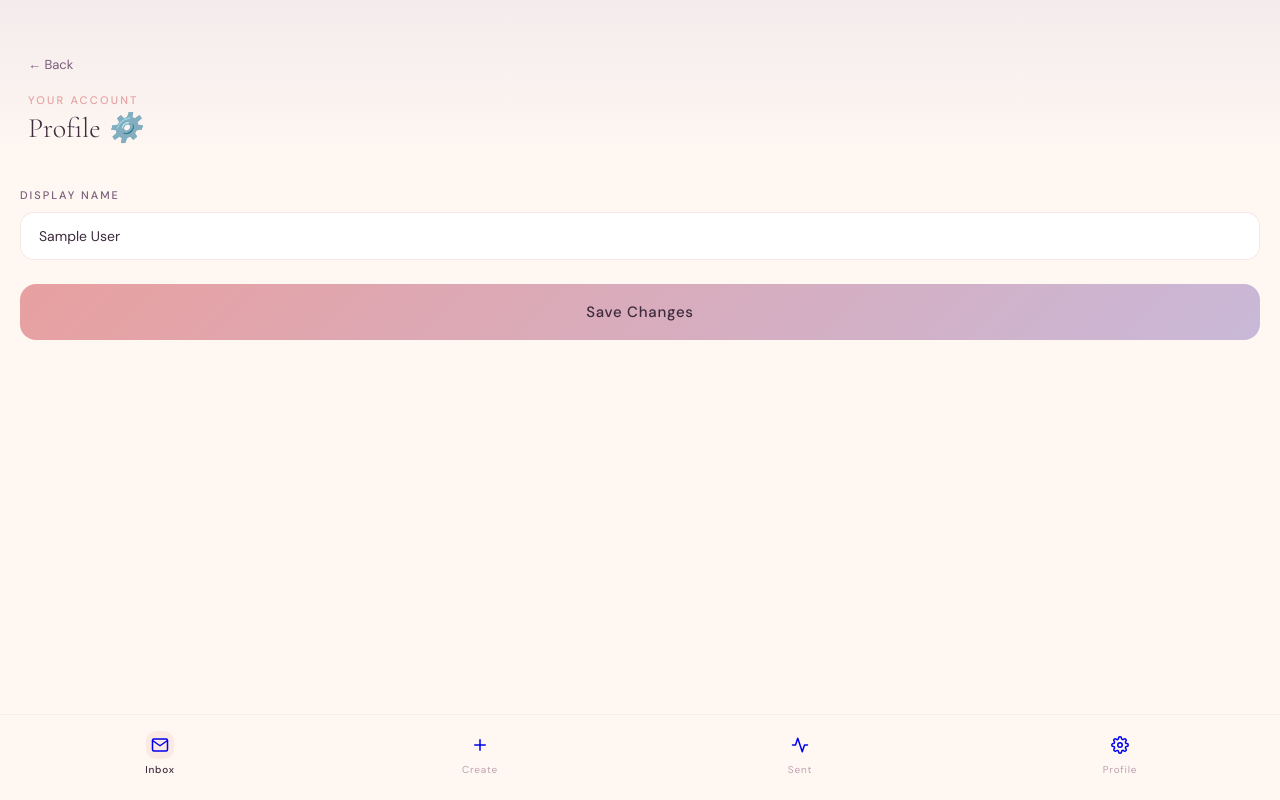
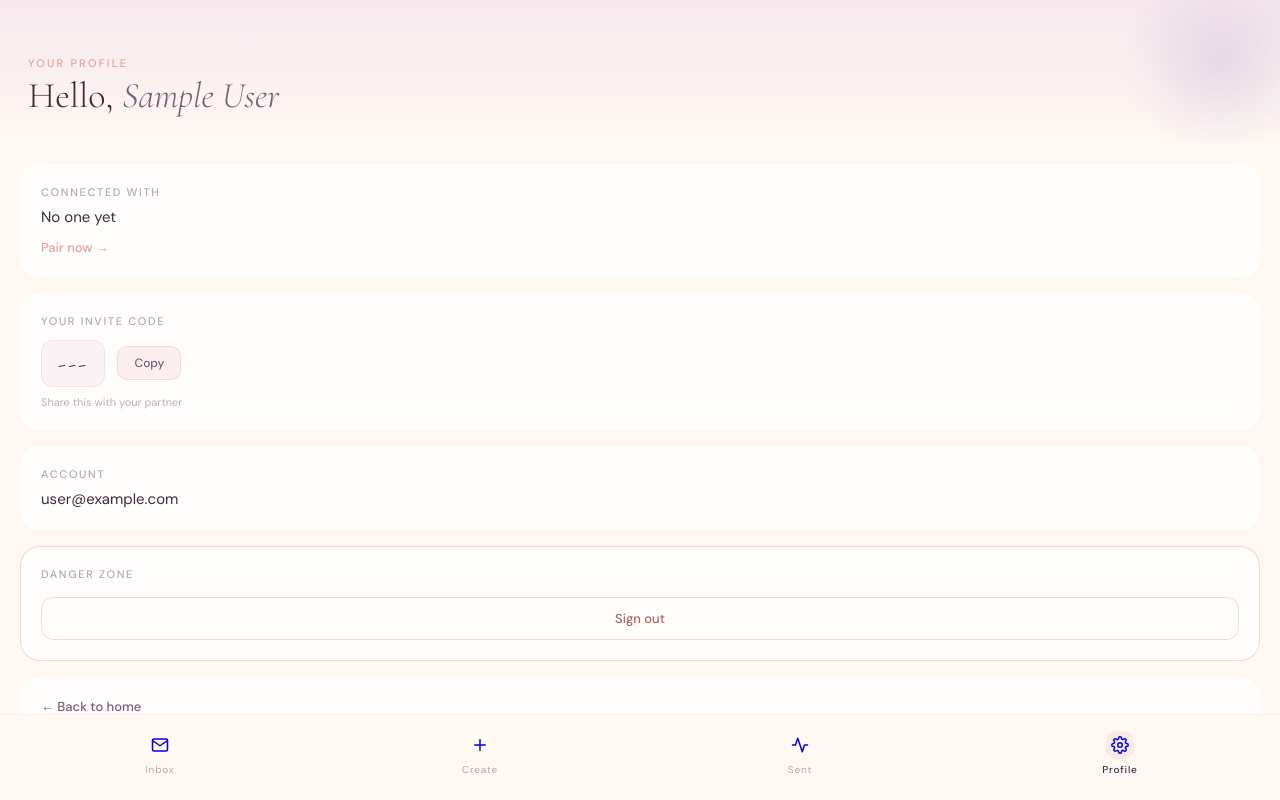
Before and after one commit to TripleAze/habibty, a Next.js app: page /profile in a window 1280 px wide. Built offline with nearby package versions, Linux system fonts and the light colour scheme; no server answers; the database is empty; sample sign-in values are in the browser's storage.

Commit message:
refactor: redesign profile page to display partner status, invite code, and account management options

```diff
--- a/app/profile/page.tsx
+++ b/app/profile/page.tsx
@@ -1,88 +1,69 @@
 'use client';
 
-import { useState, useEffect } from 'react';
+import { useEffect, useState, useCallback } from 'react';
 import Link from 'next/link';
 import { useRouter } from 'next/navigation';
-import { onAuthStateChanged, updateProfile } from 'firebase/auth';
-import { doc, getDoc, setDoc } from 'firebase/firestore';
+import { signOut, onAuthStateChanged } from 'firebase/auth';
+import { doc, getDoc } from 'firebase/firestore';
 import { auth, db } from '@/lib/firebase';
 import BottomNav from '@/components/BottomNav';
 
 export default function ProfilePage() {
   const router = useRouter();
+  const [displayName, setDisplayName] = useState('');
+  const [email, setEmail] = useState('');
+  const [inviteCode, setInviteCode] = useState('');
+  const [partnerName, setPartnerName] = useState('');
   const [checking, setChecking] = useState(true);
-  const [user, setUser] = useState<any>(null);
-
-  const [displayName, setDisplayName] = useState('');
-  const [saving, setSaving] = useState(false);
-  const [toast, setToast] = useState('');
-  const [error, setError] = useState('');
+  const [showSignOutConfirm, setShowSignOutConfirm] = useState(false);
 
   useEffect(() => {
     if (!auth) { setChecking(false); return; }
-    const unsub = onAuthStateChanged(auth, async (currentUser) => {
-      if (!currentUser) {
+    const unsub = onAuthStateChanged(auth, async (user) => {
+      if (!user) {
         router.replace('/auth');
-      } else {
-        setUser(currentUser);
-        // Fetch from Firestore to get custom name, otherwise use Auth name
-        try {
-          const userDoc = await getDoc(doc(db, 'users', currentUser.uid));
-          if (userDoc.exists() && userDoc.data().displayName) {
-            setDisplayName(userDoc.data().displayName);
-          } else {
-            setDisplayName(currentUser.displayName || '');
+        return;
+      }
+      setDisplayName(user.displayName || 'Your name');
+      setEmail(user.email || '');
+
+      const userSnap = await getDoc(doc(db, 'users', user.uid));
+      if (userSnap.exists()) {
+        const data = userSnap.data();
+        setInviteCode(data.inviteCode || '');
+
+        if (data.partnerId) {
+          const partnerSnap = await getDoc(doc(db, 'users', data.partnerId));
+          if (partnerSnap.exists()) {
+            setPartnerName(partnerSnap.data().displayName || 'your partner');
           }
-        } catch (err) {
-          console.error("Error fetching user document:", err);
-          setDisplayName(currentUser.displayName || '');
         }
-        setChecking(false);
       }
+      setChecking(false);
     });
     return () => unsub();
   }, [router]);
 
-  const showToast = (msg: string) => {
-    setToast(msg);
-    setTimeout(() => setToast(''), 3000);
-  };
+  const handleSignOut = useCallback(async () => {
+    if (!auth) return;
+    try {
+      await signOut(auth);
+      router.replace('/');
+    } catch (err) {
+      console.error('Sign out error:', err);
+    }
+  }, [router]);
 
-  const handleSave = async (e: React.FormEvent) => {
-    e.preventDefault();
-    if (!user) return;
-    if (!displayName.trim()) {
-      setError("Display name cannot be empty");
-      return;
-    }
-
-    setSaving(true);
-    setError('');
-
-    try {
-      // 1. Update Firebase Auth Profile
-      await updateProfile(user, { displayName: displayName.trim() });
-
-      // 2. Update Firestore Document
-      await setDoc(doc(db, 'users', user.uid), {
-        displayName: displayName.trim()
-      }, { merge: true });
-
-      showToast('Profile updated successfully ✨');
-    } catch (err: any) {
-      console.error("Error updating profile:", err);
-      setError(err.message || 'Failed to update profile');
-    } finally {
-      setSaving(false);
-    }
-  };
+  const copyCode = useCallback(() => {
+    navigator.clipboard.writeText(inviteCode);
+  }, [inviteCode]);
 
   if (checking) {
     return (
       <div className="app-container">
         <div className="loading-state">
           <div className="loading-spinner" />
-          <p>Loading profile... 🌸</p>
+          <p>Loading profile... </p>
         </div>
       </div>
     );
@@ -90,41 +71,242 @@ export default function ProfilePage() {
 
   return (
     <div className="app-container">
-      <div className="sched-header">
-        <Link href="/" className="back-btn">← Back</Link>
-        <p className="home-label">Your account</p>
-        <h1 className="home-title" style={{ fontSize: '28px' }}>
-          Profile <span>⚙️</span>
+      <div className="home-header">
+        <p className="home-label">Your profile</p>
+        <h1 className="home-title">
+          Hello, <span>{displayName}</span>
         </h1>
       </div>
 
-      <form className="form-body" onSubmit={handleSave}>
-        <div className="form-group">
-          <label className="form-label">Display Name</label>
-          <input
-            className="form-input"
-            type="text"
-            placeholder="What should your partner call you?"
-            value={displayName}
-            onChange={(e) => setDisplayName(e.target.value)}
-          />
+      <div className="profile-content">
+        {/* Partner Card */}
+        <div className="profile-card">
+          <div className="profile-section">
+            <span className="profile-label">Connected with</span>
+            <span className="profile-value">{partnerName || 'No one yet'}</span>
+            {!partnerName && (
+              <Link href="/pair" className="profile-action">
+                Pair now →
+              </Link>
+            )}
+          </div>
         </div>
 
-        {error && <p style={{ color: '#c0706a', fontSize: '14px', marginBottom: '16px' }}>{error}</p>}
+        {/* Invite Code Card */}
+        <div className="profile-card">
+          <div className="profile-section">
+            <span className="profile-label">Your invite code</span>
+            <div className="code-display">
+              <span className="code-text">{inviteCode || '---'}</span>
+              <button className="code-copy" onClick={copyCode} type="button">
+                Copy
+              </button>
+            </div>
+            <span className="profile-hint">Share this with your partner</span>
+          </div>
+        </div>
 
-        <button
-          type="submit"
-          className="btn-send"
-          disabled={saving}
-          style={{ marginTop: 'auto' }}
-        >
-          {saving ? 'Saving...' : 'Save Changes'}
-        </button>
-      </form>
+        {/* Account Card */}
+        <div className="profile-card">
+          <div className="profile-section">
+            <span className="profile-label">Account</span>
+            <span className="profile-value">{email}</span>
+          </div>
+        </div>
 
-      {toast && <div className={`toast ${toast ? 'show' : ''}`}>{toast}</div>}
+        {/* Sign Out Card */}
+        <div className="profile-card danger">
+          <div className="profile-section">
+            <span className="profile-label">Danger zone</span>
+            {!showSignOutConfirm ? (
+              <button
+                className="btn-signout"
+                onClick={() => setShowSignOutConfirm(true)}
+                type="button"
+              >
+                Sign out
+              </button>
+            ) : (
+              <div className="signout-confirm">
+                <p>Are you sure?</p>
+                <div className="signout-actions">
+                  <button
+                    className="btn-cancel"
+                    onClick={() => setShowSignOutConfirm(false)}
+                    type="button"
+                  >
+                    Cancel
+                  </button>
+                  <button
+                    className="btn-confirm"
+                    onClick={handleSignOut}
+                    type="button"
+                  >
+                    Sign out
+                  </button>
+                </div>
+              </div>
+            )}
+          </div>
+        </div>
 
-      <BottomNav activeTab="inbox" />
+        {/* Back to Home */}
+        <div className="profile-card">
+          <div className="profile-section">
+            <Link href="/" className="profile-action-link">
+              ← Back to home
+            </Link>
+          </div>
+        </div>
+      </div>
+
+      <BottomNav activeTab="profile" />
+
+      <style>{`
+        .profile-content {
+          padding: 20px;
+        }
+        .profile-card {
+          background: rgba(255, 255, 255, 0.72);
+          backdrop-filter: blur(12px);
+          -webkit-backdrop-filter: blur(12px);
+          border-radius: 20px;
+          padding: 20px;
+          border: 1px solid rgba(255, 255, 255, 0.8);
+          margin-bottom: 16px;
+        }
+        .profile-card.danger {
+          border-color: rgba(232, 160, 160, 0.4);
+        }
+        .profile-section {
+          display: flex;
+          flex-direction: column;
+          gap: 8px;
+        }
+        .profile-label {
+          font-size: 11px;
+          letter-spacing: 0.15em;
+          text-transform: uppercase;
+          color: rgba(122, 92, 122, 0.55);
+          font-weight: 500;
+        }
+        .profile-value {
+          font-size: 15px;
+          color: #3D2B3D;
+          font-weight: 400;
+        }
+        .profile-action {
+          font-size: 13px;
+          color: #E8A0A0;
+          text-decoration: none;
+          font-weight: 500;
+          margin-top: 4px;
+        }
+        .code-display {
+          display: flex;
+          align-items: center;
+          gap: 12px;
+          margin-top: 4px;
+        }
+        .code-text {
+          font-family: 'Cormorant Garamond', serif;
+          font-size: 24px;
+          letter-spacing: 0.1em;
+          color: #3D2B3D;
+          background: rgba(247, 232, 238, 0.5);
+          padding: 8px 16px;
+          border-radius: 12px;
+          border: 1px solid rgba(232, 160, 160, 0.2);
+        }
+        .code-copy {
+          padding: 8px 16px;
+          background: rgba(232, 160, 160, 0.15);
+          border: 1px solid rgba(232, 160, 160, 0.3);
+          border-radius: 10px;
+          font-size: 12px;
+          color: #7A5C7A;
+          cursor: pointer;
+          transition: all 0.2s;
+          font-family: 'DM Sans', sans-serif;
+          font-weight: 500;
+        }
+        .code-copy:hover {
+          background: rgba(232, 160, 160, 0.25);
+        }
+        .profile-hint {
+          font-size: 11px;
+          color: rgba(122, 92, 122, 0.5);
+        }
+        .btn-signout {
+          padding: 12px 20px;
+          background: transparent;
+          border: 1.5px solid rgba(232, 160, 160, 0.4);
+          border-radius: 12px;
+          font-size: 13px;
+          color: #B06060;
+          cursor: pointer;
+          transition: all 0.2s;
+          font-family: 'DM Sans', sans-serif;
+          font-weight: 500;
+          margin-top: 8px;
+        }
+        .btn-signout:hover {
+          background: rgba(232, 160, 160, 0.1);
+        }
+        .signout-confirm {
+          margin-top: 8px;
+        }
+        .signout-confirm p {
+          font-size: 13px;
+          color: #3D2B3D;
+          margin-bottom: 12px;
+        }
+        .signout-actions {
+          display: flex;
+          gap: 8px;
+        }
+        .btn-cancel {
+          flex: 1;
+          padding: 10px 16px;
+          background: rgba(240, 234, 245, 0.6);
+          border: 1px solid rgba(201, 184, 216, 0.3);
+          border-radius: 10px;
+          font-size: 13px;
+          color: #7A5C7A;
+          cursor: pointer;
+          font-family: 'DM Sans', sans-serif;
+          font-weight: 500;
+          transition: all 0.2s;
+        }
+        .btn-cancel:hover {
+          background: rgba(240, 234, 245, 0.8);
+        }
+        .btn-confirm {
+          flex: 1;
+          padding: 10px 16px;
+          background: rgba(232, 160, 160, 0.2);
+          border: 1.5px solid rgba(232, 160, 160, 0.4);
+          border-radius: 10px;
+          font-size: 13px;
+          color: #B06060;
+          cursor: pointer;
+          font-family: 'DM Sans', sans-serif;
+          font-weight: 500;
+          transition: all 0.2s;
+        }
+        .btn-confirm:hover {
+          background: rgba(232, 160, 160, 0.3);
+        }
+        .profile-action-link {
+          font-size: 13px;
+          color: #7A5C7A;
+          text-decoration: none;
+          font-weight: 500;
+        }
+        .profile-action-link:hover {
+          color: #3D2B3D;
+        }
+      `}</style>
     </div>
   );
 }
```
Also changed, not shown: app/inbox/page.tsx (+8 -0 lines), .claude/settings.local.json.
